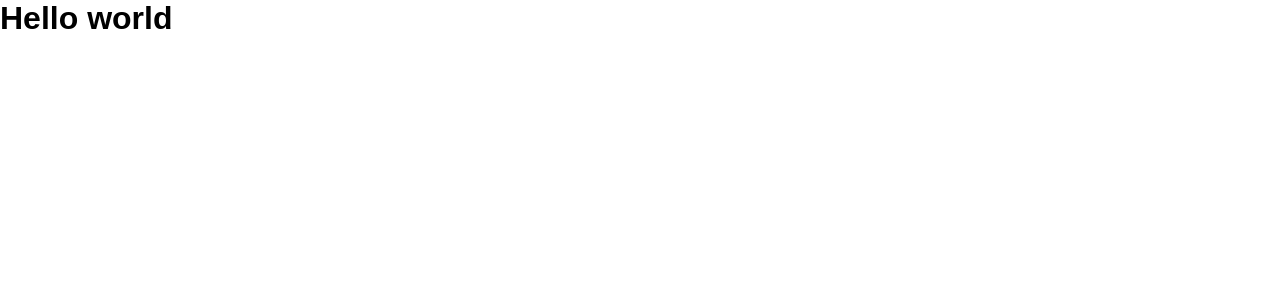
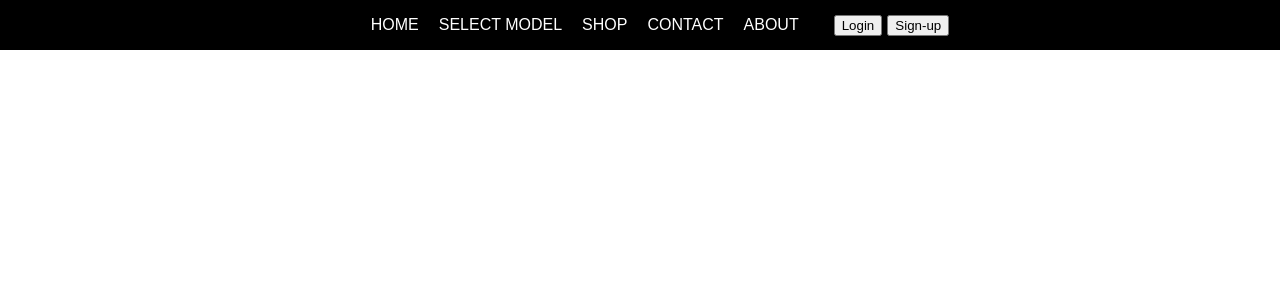
Before and after one commit to dsimplichev/martimoto, a React (Create React App) app: page / in a window 1280 px wide. Shown: the top 300 px of the page. Built offline with nearby package versions, Linux system fonts and the light colour scheme.

Commit message:
woriking on nav bar

```diff
--- a/package.json
+++ b/package.json
@@ -8,6 +8,7 @@
     "@testing-library/user-event": "^13.5.0",
     "react": "^18.3.1",
     "react-dom": "^18.3.1",
+    "react-router-dom": "^6.26.2",
     "react-scripts": "5.0.1",
     "web-vitals": "^2.1.4"
   },
--- a/src/App.js
+++ b/src/App.js
@@ -1,11 +1,10 @@
-
+import { Route, Routes, Router } from "react-router-dom";
+import Nav from "./pages/navbar/Nav";
 
 
 function App() {
   return (
-    <div>
-      <h1>Hello world</h1>
-    </div>
+    <Nav/>
   );
 }
 
--- /dev/null
+++ b/src/pages/navbar/Nav.jsx
@@ -0,0 +1,25 @@
+import './nav.css'
+
+function Nav() {
+
+    return (
+       <nav className="nav-bar">
+        <ul className="nav">
+        <li><a href="#">HOME</a></li>
+        <li><a href="#">SELECT MODEL</a></li>
+        <li><a href="#">SHOP</a></li>
+        <li><a href="#">CONTACT</a></li>
+        <li><a href="#">ABOUT</a></li>
+      </ul>
+
+      <div class="btn-nav">
+        <button type="button" className="login">Login</button>
+        <button type="button" className="Sign-up">Sign-up</button>
+      </div>
+      </nav>
+    )
+}
+
+
+
+export default Nav;
--- /dev/null
+++ b/src/pages/navbar/nav.css
@@ -0,0 +1,26 @@
+.nav-bar {
+    background-color: black;
+    display: flex;
+    gap: 15px;
+    align-items: center;
+    justify-content: center;
+}
+
+.nav{
+    display: flex;
+}
+
+.nav li {
+    margin-right: 20px;
+}
+
+.nav li a {
+    color: white;
+    text-decoration: none;
+}
+
+.btn-nav {
+    display: flex;
+    align-items: center;
+    gap: 5px;
+}
```
Also changed, not shown: 1 other file (tests, documents, lock files or other folders).
